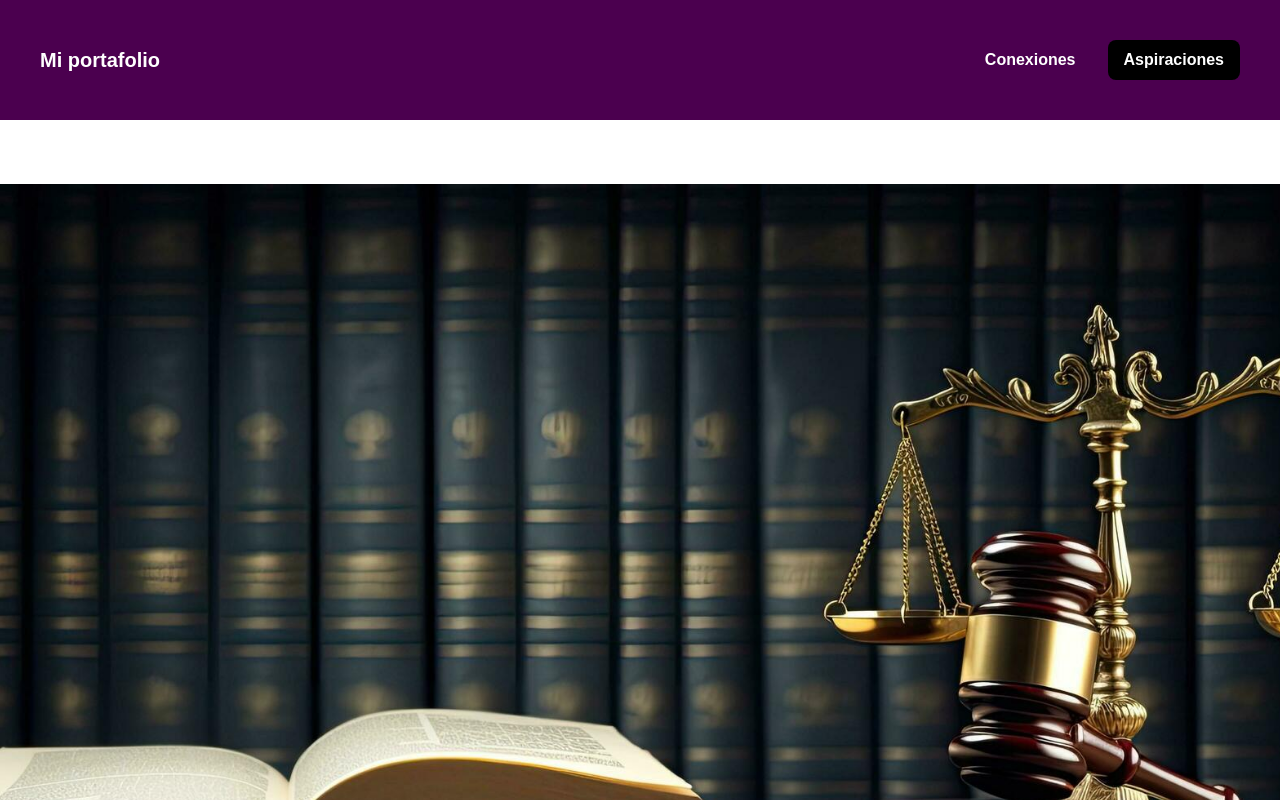
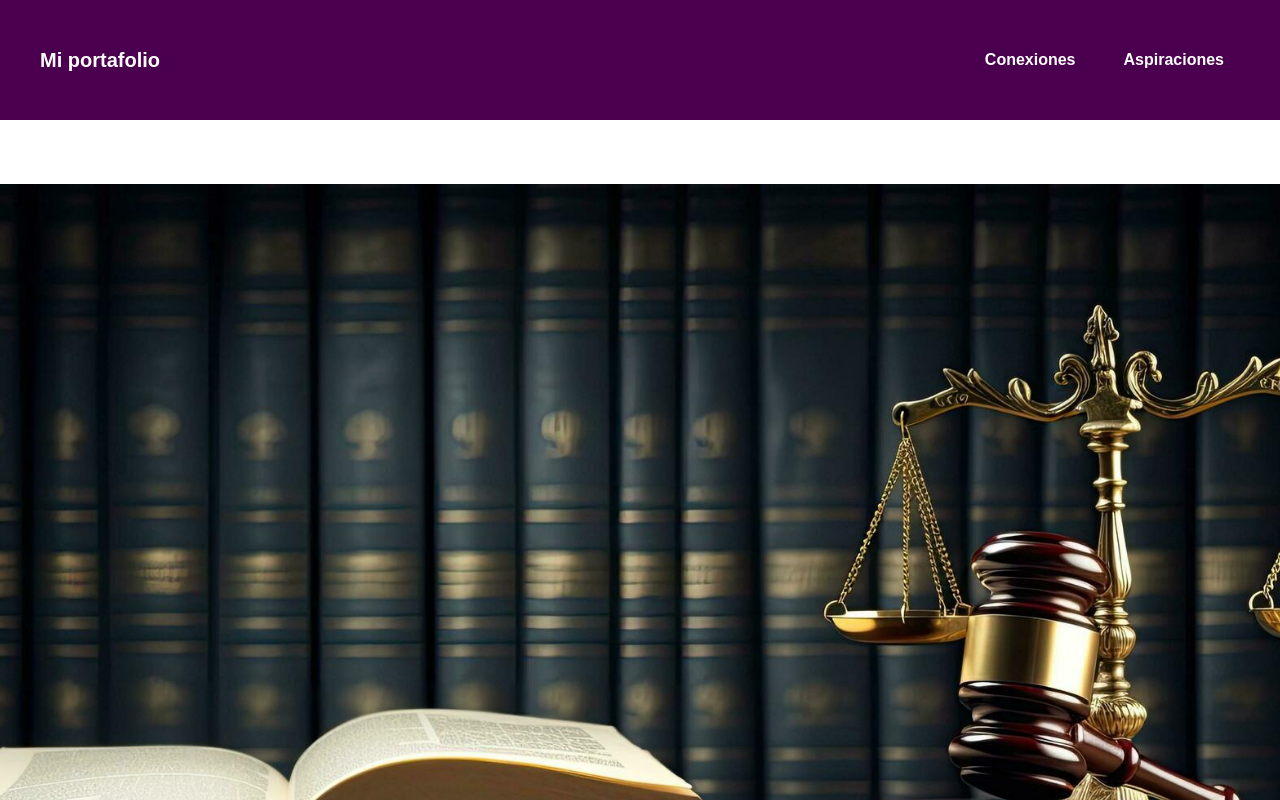
Before and after one commit to Kathy-Jim/My-portfolio, a Next.js app: page / in a window 1280 px wide. Shown: the top 800 px of the page. Built offline with nearby package versions, Linux system fonts and the light colour scheme.

Commit message:
Pequeña edición

```diff
--- a/src/app/page.tsx
+++ b/src/app/page.tsx
@@ -11,7 +11,7 @@ export default function Home() {
                 <button className="text-white py-2 px-4 rounded-lg font-bold">
                     Conexiones
                 </button>
-                <button className="bg-black text-white py-2 px-4 rounded-lg font-bold">
+                <button className="**bg-white text-black** py-2 px-4 rounded-lg font-bold">
                     Aspiraciones
                 </button>
             </div>
```
